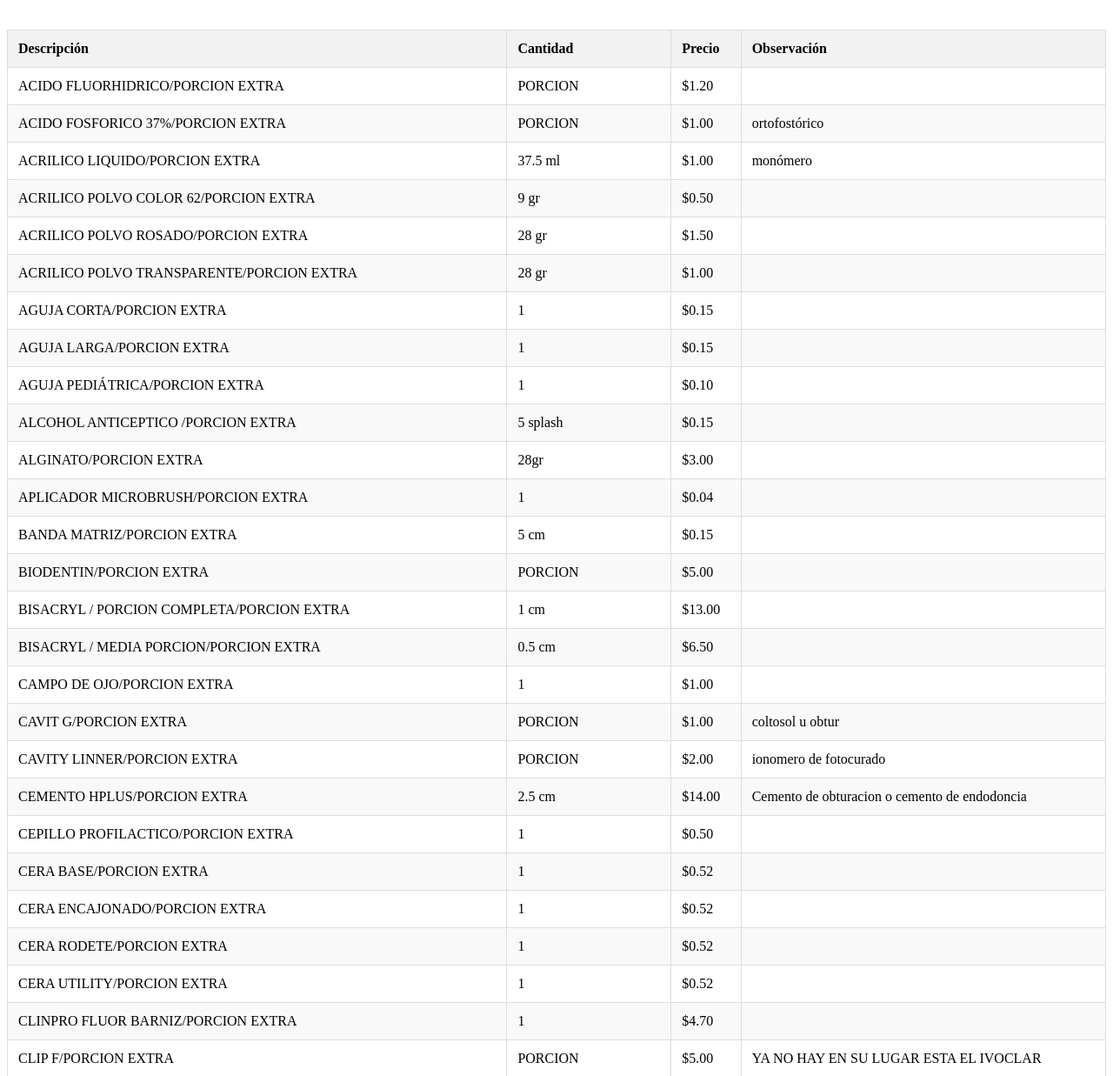
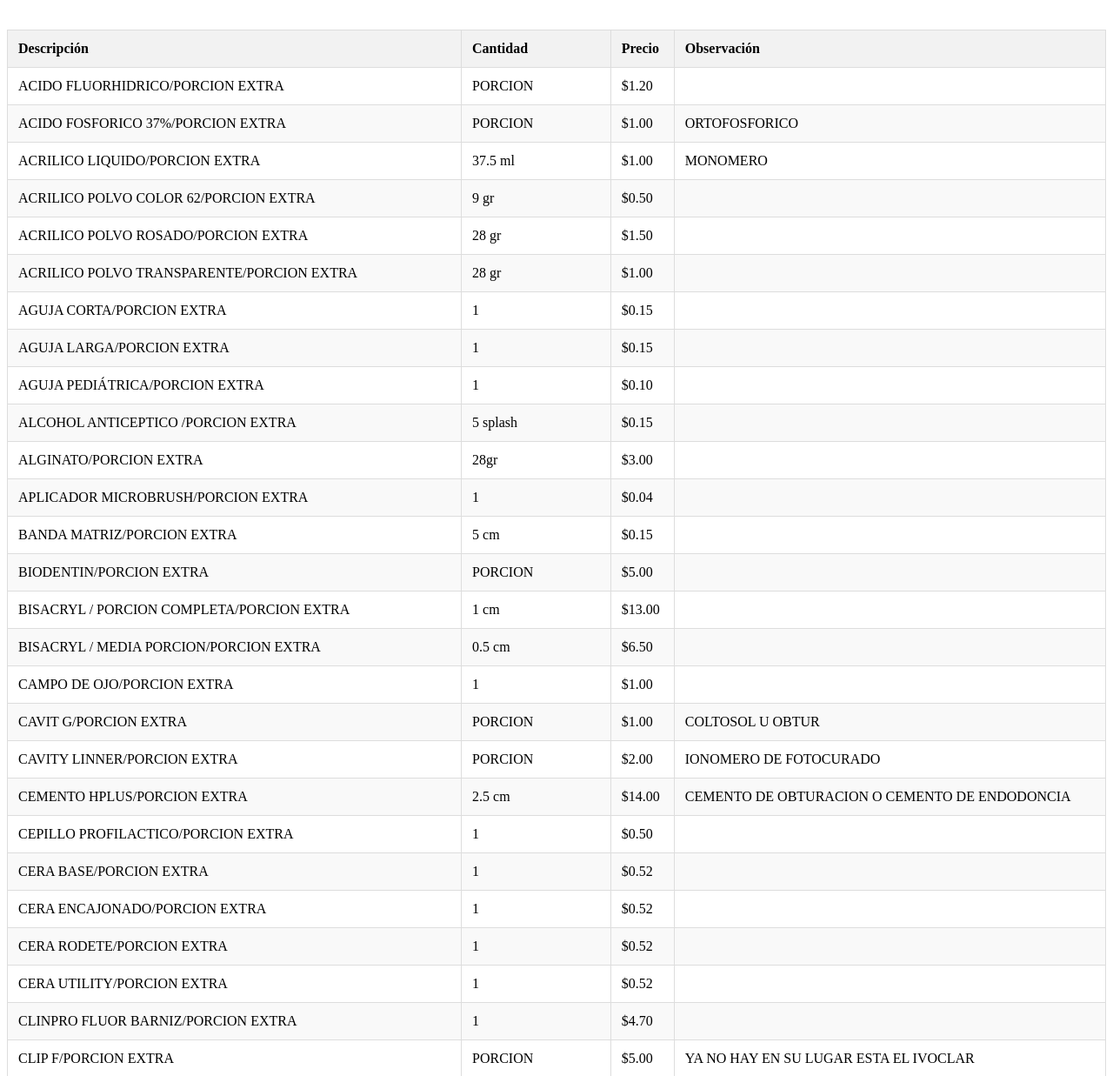
Before and after one commit to israelvayas/porciones-extras, a plain HTML site: page index.html in a window 1280 px wide. Shown: the part 80-1317 px from the top of the page at 87% size. Drawn offline with Linux system fonts and the light colour scheme.

Commit message:
Update index.html

```diff
--- a/index.html
+++ b/index.html
@@ -55,13 +55,13 @@
                 <td>ACIDO FOSFORICO 37%/PORCION EXTRA</td>
                 <td>PORCION</td>
                 <td>$1.00</td>
-                <td>ortofostórico</td>
+                <td>ORTOFOSFORICO</td>
             </tr>
             <tr>
                 <td>ACRILICO LIQUIDO/PORCION EXTRA</td>
                 <td>37.5 ml</td>
                 <td>$1.00</td>
-                <td>monómero</td>
+                <td>MONOMERO</td>
             </tr>
             <tr>
                 <td>ACRILICO POLVO COLOR 62/PORCION EXTRA</td>
@@ -151,19 +151,19 @@
                 <td>CAVIT G/PORCION EXTRA</td>
                 <td>PORCION</td>
                 <td>$1.00</td>
-                <td>coltosol u obtur</td>
+                <td>COLTOSOL U OBTUR</td>
             </tr>
             <tr>
                 <td>CAVITY LINNER/PORCION EXTRA</td>
                 <td>PORCION</td>
                 <td>$2.00</td>
-                <td>ionomero de fotocurado</td>
+                <td>IONOMERO DE FOTOCURADO</td>
             </tr>
             <tr>
                 <td>CEMENTO HPLUS/PORCION EXTRA</td>
                 <td>2.5 cm</td>
                 <td>$14.00</td>
-                <td>Cemento de obturacion o cemento de endodoncia</td>
+                <td>CEMENTO DE OBTURACION O CEMENTO DE ENDODONCIA</td>
             </tr>
             <tr>
                 <td>CEPILLO PROFILACTICO/PORCION EXTRA</td>
```
